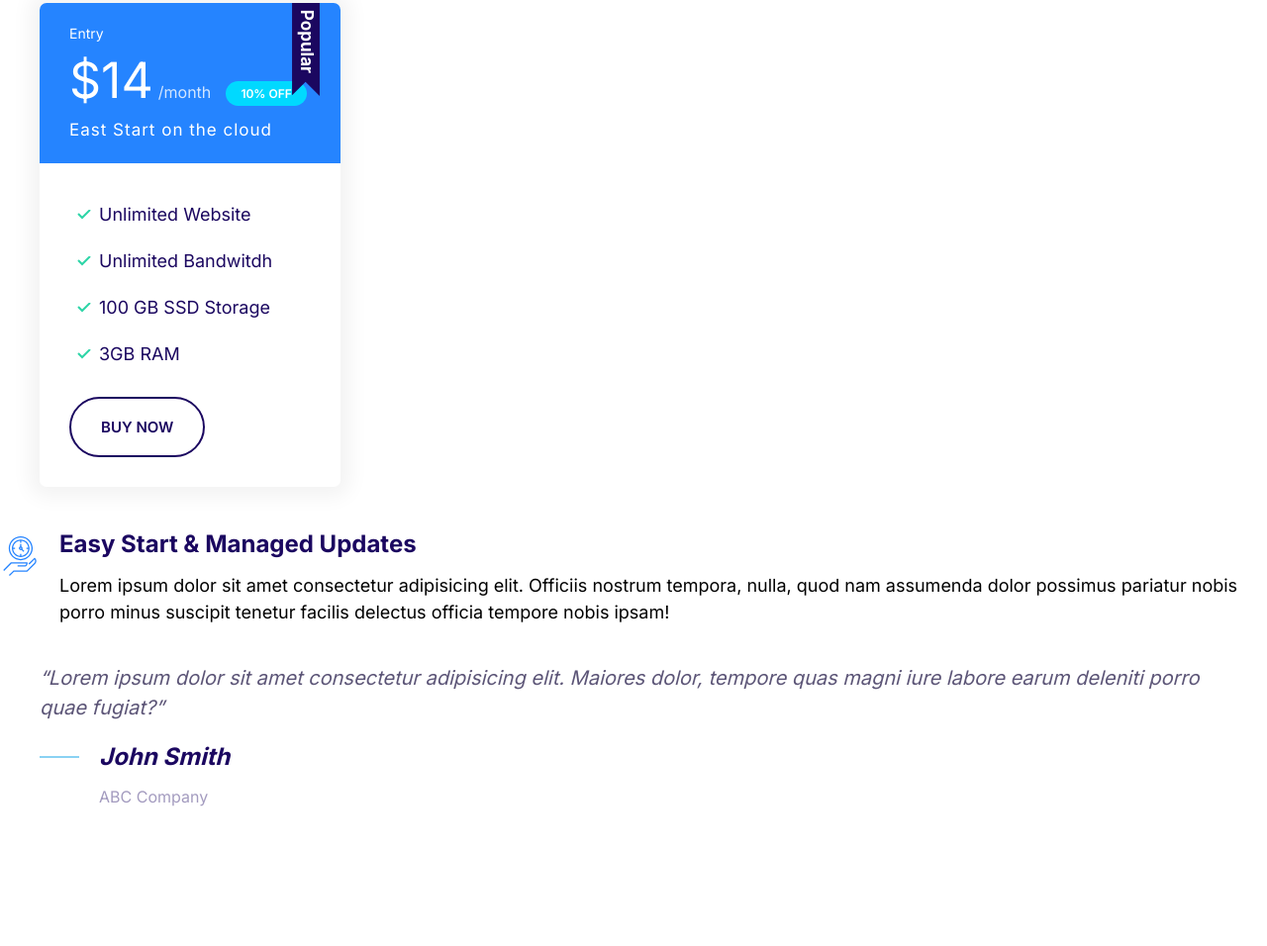
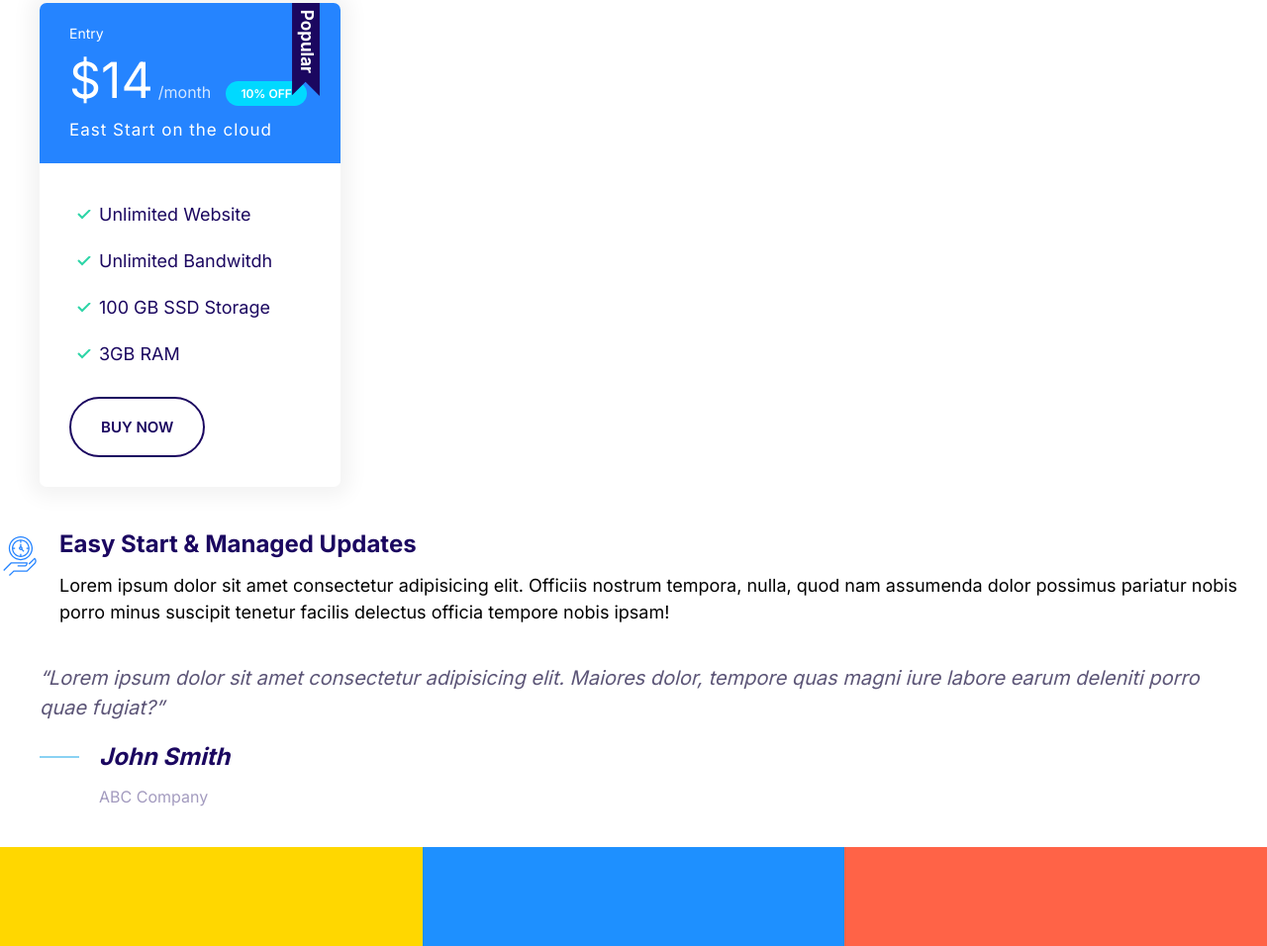
Before and after one commit to raghava219/DeployWebSite, a plain HTML site: page index.html in a window 1280 px wide. Shown: the part 492-1448 px from the top of the page at 99% size. Before the commit the page ends 1348 px from the top, so only its background shows below. Drawn offline with Linux system fonts and the light colour scheme.

Commit message:
23 - Grids

```diff
--- a/css/style.css
+++ b/css/style.css
@@ -449,3 +449,20 @@ a {
     font-size: 1.6rem;
   }
 }
+
+/* 23 - Grids */
+.grid {
+  display: grid;
+}
+
+@media screen and (min-width: 768px) {
+  .grid--1x2 {
+    grid-template-columns: 1fr 1fr;
+  }
+}
+
+@media screen and (min-width: 1024px) {
+  .grid--1x3 {
+    grid-template-columns: 1fr 1fr 1fr;
+  }
+}
--- a/index.html
+++ b/index.html
@@ -97,6 +97,11 @@
         </footer>
     </blockquote>
 
+    <div class="grid grid--1x3">
+        <div style="height: 100px;background: gold;"></div>
+        <div style="height: 100px;background: dodgerblue;"></div>
+        <div style="height: 100px;background: tomato;"></div>
+    </div>
 
 </body>
 </html>
```
Also changed, not shown: components/grids.html (added, +5 -0 lines).
